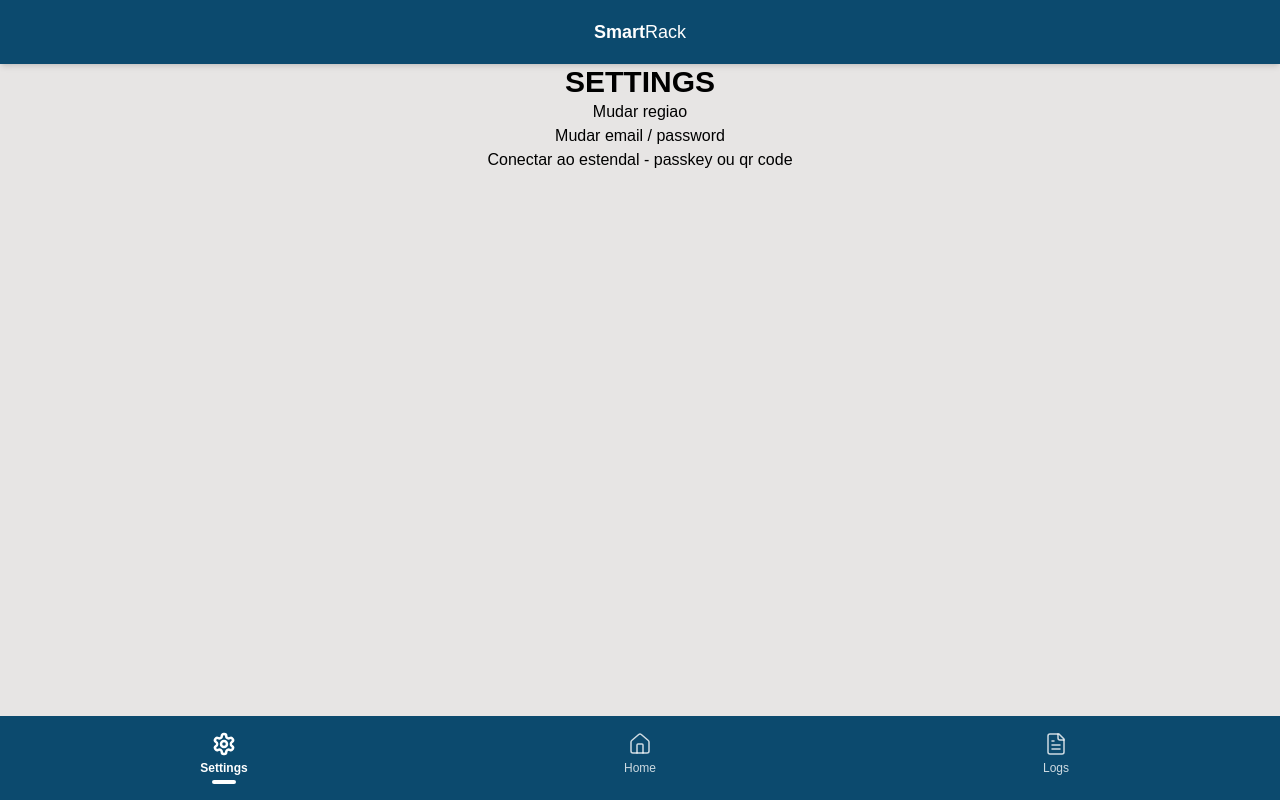
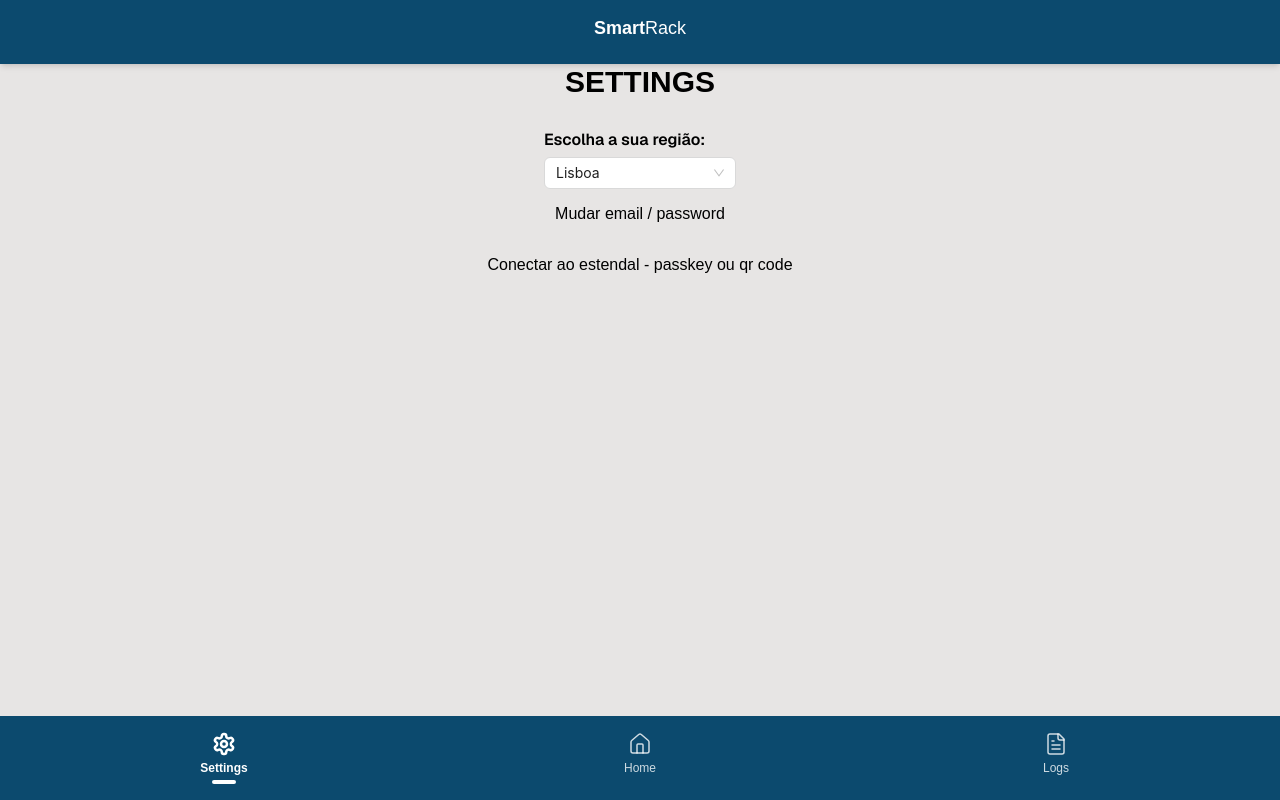
Before and after one commit to Fonseca004/pic-webapp, a Next.js app: page /settings in a window 1280 px wide. Built offline with nearby package versions, Linux system fonts and the light colour scheme.

Commit message:
Palma - Mudar Regiao

```diff
--- a/package.json
+++ b/package.json
@@ -12,6 +12,7 @@
     "@mantine/charts": "^8.0.1",
     "@mantine/core": "^8.0.1",
     "@mantine/hooks": "^8.0.1",
+    "antd": "^5.25.4",
     "chart.js": "^4.4.9",
     "lucide-react": "^0.511.0",
     "next": "15.1.8",
--- a/src/app/layout.tsx
+++ b/src/app/layout.tsx
@@ -1,8 +1,11 @@
+
 import type { Metadata } from "next";
 import { Geist, Geist_Mono } from "next/font/google";
 import "@/styles/globals.css";
 import Toolbar from "@/components/Toolbar";
 import BottomNavbar from "@/components/BottomNavbar";
+import { RegionProvider } from "@/components/context/RegionContext";
+import 'antd/dist/reset.css';
 
 const geistSans = Geist({
   variable: "--font-geist-sans",
@@ -29,6 +32,7 @@ export default function RootLayout({
       <body
         className={`${geistSans.variable} ${geistMono.variable} antialiased`}
       >
+        <RegionProvider>
           <div className="min-h-screen flex flex-col bg-stone-200 text-black">
             {/* Top Navbar */}
             <Toolbar />
@@ -39,6 +43,7 @@ export default function RootLayout({
             {/* Bottom Navbar */}
             <BottomNavbar />
           </div>
+        </RegionProvider>
       </body>
     </html>
   );
--- a/src/app/settings/page.tsx
+++ b/src/app/settings/page.tsx
@@ -1,10 +1,38 @@
+"use client";
 import Image from "next/image";
+import { Select } from "antd";
+import { useRegion } from "@/components/context/RegionContext";
 
-export default function Home() {
+const { Option } = Select;
+
+export default function Settings() {
+  const { region, setRegion } = useRegion();
+
   return (
-    <div className="flex flex-col items-center justify-center h-full">
+    <div className="flex flex-col items-center justify-center h-full gap-4">
       <h1 className="text-3xl font-bold">SETTINGS</h1>
-      <p>Mudar regiao</p>
+
+      <div className="w-48">
+        {/* Label with Geist Sans font */}
+        <p
+          className="font-semibold mb-2"
+          style={{ fontFamily: "var(--font-geist-sans), sans-serif" }}
+        >
+          Escolha a sua região:
+        </p>
+
+        <Select
+          value={region}
+          onChange={(value) => setRegion(value)}
+          style={{ width: "100%" }}
+          options={[
+            { label: "Lisboa", value: "1110600" },
+            { label: "Porto", value: "1010500" },
+            { label: "Coimbra", value: "1030300" },
+          ]}
+        />
+      </div>
+
       <p>Mudar email / password</p>
       <p>Conectar ao estendal - passkey ou qr code</p>
     </div>
--- a/src/components/Weather.tsx
+++ b/src/components/Weather.tsx
@@ -1,6 +1,7 @@
 // components/Weather.tsx
 "use client";
 
+import { useRegion } from "@/components/context/RegionContext";
 import { useEffect, useState } from "react";
 import { Bar } from "react-chartjs-2";
 import {
@@ -20,12 +21,13 @@ export default function Weather() {
   const [chartData, setChartData] = useState<any>(null);
   const [loading, setLoading] = useState(true);
   const [error, setError] = useState<string | null>(null);
+  const { region } = useRegion();
 
   useEffect(() => {
     async function fetchData() {
       try {
         const res = await fetch(
-          "https://api.ipma.pt/open-data/forecast/meteorology/cities/daily/1110600.json "
+          `https://api.ipma.pt/open-data/forecast/meteorology/cities/daily/${region}.json`
         );
 
         if (!res.ok) throw new Error("Failed to fetch weather data");
--- /dev/null
+++ b/src/components/context/RegionContext.tsx
@@ -0,0 +1,27 @@
+"use client";
+import { createContext, useContext, useState, ReactNode } from "react";
+
+type RegionContextType = {
+  region: string;
+  setRegion: (region: string) => void;
+};
+
+const RegionContext = createContext<RegionContextType | undefined>(undefined);
+
+export function RegionProvider({ children }: { children: ReactNode }) {
+  const [region, setRegion] = useState("1110600"); // Default to Lisboa
+
+  return (
+    <RegionContext.Provider value={{ region, setRegion }}>
+      {children}
+    </RegionContext.Provider>
+  );
+}
+
+export function useRegion() {
+  const context = useContext(RegionContext);
+  if (!context) {
+    throw new Error("useRegion must be used within a RegionProvider");
+  }
+  return context;
+}
--- a/src/styles/globals.css
+++ b/src/styles/globals.css
@@ -5,14 +5,12 @@
 :root {
   --background: #ffffff;
   --foreground: #171717;
-  --sinfo-primary: #1e293b; /* Example primary color */
 }
 
 @media (prefers-color-scheme: dark) {
   :root {
     --background: #0a0a0a;
     --foreground: #ededed;
-    --sinfo-primary: #374151; /* Dark mode primary color */
   }
 }
 
```
Also changed, not shown: 1 other file (tests, documents, lock files or other folders). Lines whose indentation alone changed are shown as unchanged.
